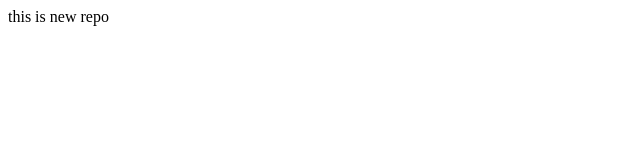
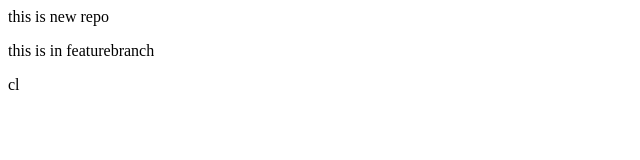
Before and after one commit to AakashHelios/demo, a plain HTML site: page localrepo/index.html in a window 1280 px wide. Shown: the whole page, without its empty margins (0-640 px from the left). Drawn offline with Linux system fonts and the light colour scheme.

Commit message:
new branch

```diff
--- a/localrepo/index.html
+++ b/localrepo/index.html
@@ -1,2 +1,3 @@
 <p>this is new repo
 </p>
+<p>this is in featurebranch</p>cl
```
